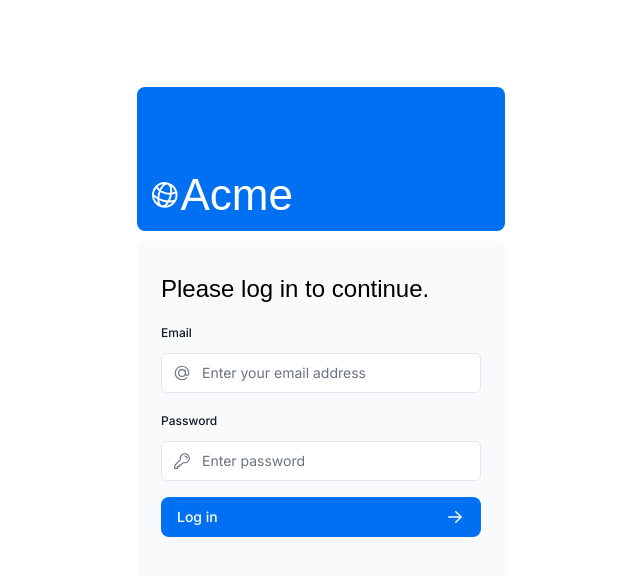
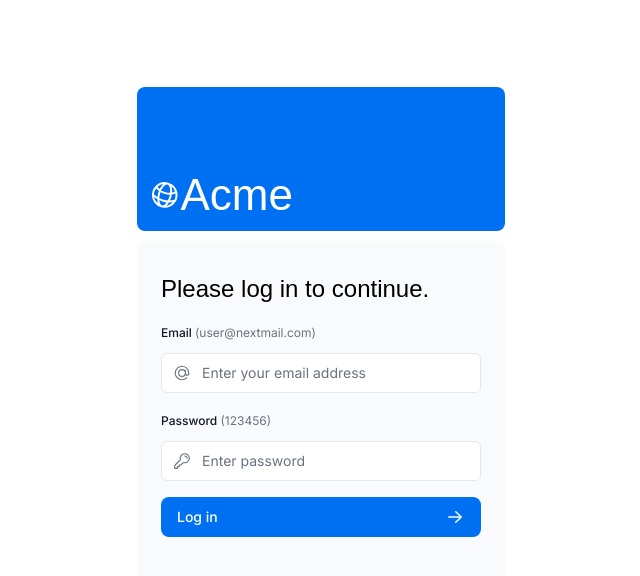
Before and after one commit to fdlhtnhzmh00/nextjs-dashboard-course-105841118323, a Next.js app: page /login in a window 1280 px wide. Shown: the top 576 px of the page, without its empty margins (319-959 px from the left). Built offline with nearby package versions, Linux system fonts and the light colour scheme; a web font is replaced by a local one.

Commit message:
Update project files

```diff
--- a/app/ui/login-form.tsx
+++ b/app/ui/login-form.tsx
@@ -8,12 +8,11 @@ import {
 } from '@heroicons/react/24/outline';
 import { ArrowRightIcon } from '@heroicons/react/20/solid';
 import { Button } from './button';
-import { useActionState } from 'react'; // Perubahan 1: import diubah
+import { useActionState } from 'react';
 import { useFormStatus } from 'react-dom';
 import { authenticate } from '@/app/lib/actions';
 
 export default function LoginForm() {
-  // Perubahan 2: Nama hook diubah
   const [errorMessage, dispatch] = useActionState(authenticate, undefined);
 
   return (
@@ -24,11 +23,12 @@ export default function LoginForm() {
         </h1>
         <div className="w-full">
           <div>
+            {/* Perubahan di sini */}
             <label
               className="mb-3 mt-5 block text-xs font-medium text-gray-900"
               htmlFor="email"
             >
-              Email
+              Email <span className="font-normal text-gray-500">(user@nextmail.com)</span>
             </label>
             <div className="relative">
               <input
@@ -43,11 +43,12 @@ export default function LoginForm() {
             </div>
           </div>
           <div className="mt-4">
+            {/* Perubahan di sini */}
             <label
               className="mb-3 mt-5 block text-xs font-medium text-gray-900"
               htmlFor="password"
             >
-              Password
+              Password <span className="font-normal text-gray-500">(123456)</span>
             </label>
             <div className="relative">
               <input
```
